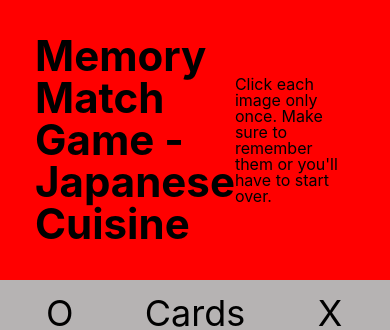
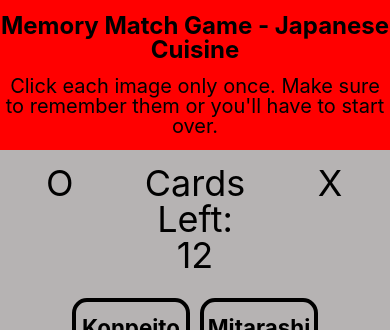
Before and after one commit to suzuhe481/japanese-cuisine-memory-match-game, a React (Vite) app: page / in a window 390 px wide. Shown: the top 330 px of the page. Built offline with nearby package versions, Linux system fonts and the light colour scheme.

Commit message:
Spacing changes. Changed font size on mobile.

```diff
--- a/src/components/Title/Title.css
+++ b/src/components/Title/Title.css
@@ -1,17 +1,39 @@
 /* Styles the title container */
 .title-container {
   display: flex;
-  justify-content: center;
+  flex-direction: column;
+  justify-content: space-evenly;
   align-items: center;
 
   background-color: red;
   height: auto;
 
-  padding: 35px;
+  /* padding: 35px; */
+  height: 150px;
 }
 
 /* Styles the title's text */
-.title-text {
+.title-container > .title-text {
   font-size: 42px;
   font-weight: bold;
+
+  text-align: center;
 }
+
+/* Styles the game rules text */
+.title-container > .game-rules {
+  font-size: 24px;
+
+  text-align: center;
+}
+
+/* Stylings for mobile screen */
+@media screen and (max-width: 600px) {
+  .title-container > .title-text {
+    font-size: 24px;
+  }
+
+  .title-container > .game-rules {
+    font-size: 20px;
+  }
+}
```
